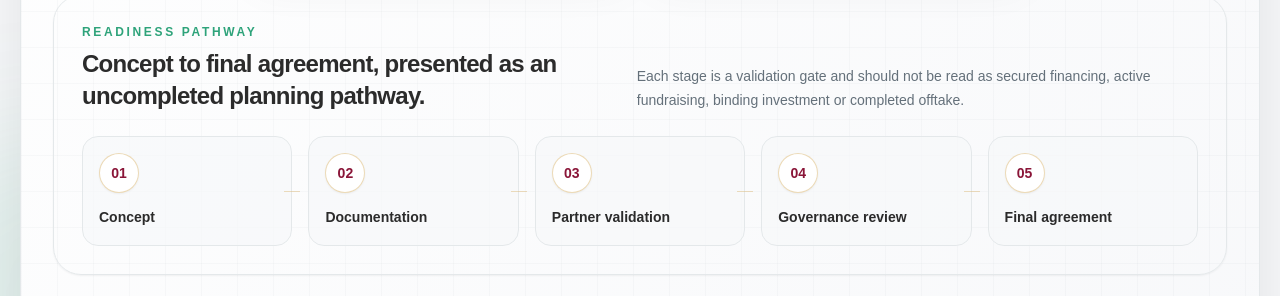
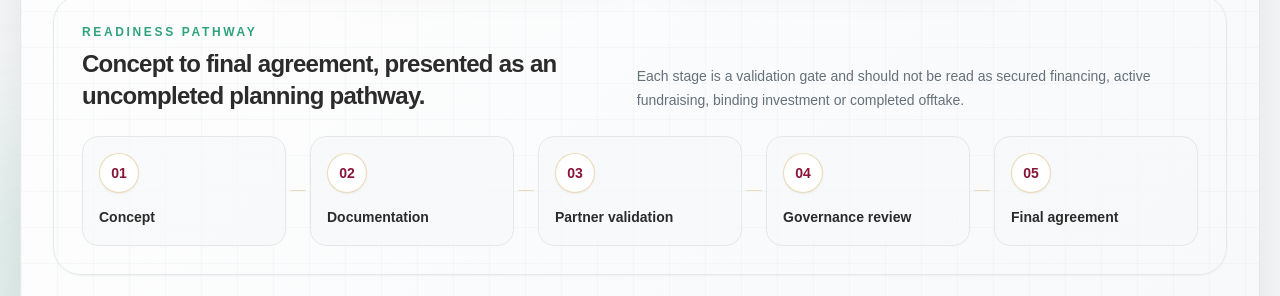
Before and after one commit to anwarlino/pmcs-holdings-website-v2, a Next.js app: page / in a window 1280 px wide. Shown: the part 7480-7776 px from the top of the page. Built offline with nearby package versions, Linux system fonts and the light colour scheme.

Commit message:
Fix capital pathway connectors

```diff
--- a/components/sections/CapitalPartnershipsSection.tsx
+++ b/components/sections/CapitalPartnershipsSection.tsx
@@ -114,21 +114,23 @@ export function CapitalPartnershipsSection({ dictionary }: { dictionary: LocaleC
                 <p className="max-w-xl text-sm leading-6 text-pmcs-muted">{dictionary.capital.pathway.note}</p>
               </div>
 
-              <ol className="mt-6 grid gap-4 lg:grid-cols-5" aria-label={dictionary.capital.pathway.ariaLabel}>
+              <div className="mt-6 grid gap-4 lg:grid-cols-[minmax(0,1fr)_1.5rem_minmax(0,1fr)_1.5rem_minmax(0,1fr)_1.5rem_minmax(0,1fr)_1.5rem_minmax(0,1fr)] lg:items-center lg:gap-0" role="list" aria-label={dictionary.capital.pathway.ariaLabel}>
                 {dictionary.capital.pathway.steps.map((step, index) => (
-                  <li key={step} className="relative min-w-0">
-                    <div className="flex h-full items-center gap-4 rounded-2xl border border-pmcs-line bg-pmcs-light/70 p-4 transition duration-200 hover:border-pmcs-gold/60 hover:bg-white motion-reduce:transition-none lg:flex-col lg:items-start lg:gap-3">
-                      <span className="flex h-10 w-10 shrink-0 items-center justify-center rounded-full border border-pmcs-gold/45 bg-white text-sm font-black text-pmcs-maroon shadow-sm">
-                        {String(index + 1).padStart(2, '0')}
-                      </span>
-                      <span className="text-sm font-black leading-6 text-pmcs-charcoal">{step}</span>
+                  <div key={step} className="contents">
+                    <div className="min-w-0" role="listitem">
+                      <div className="flex h-full items-center gap-4 rounded-2xl border border-pmcs-line bg-pmcs-light/70 p-4 transition duration-200 hover:border-pmcs-gold/60 hover:bg-white motion-reduce:transition-none lg:flex-col lg:items-start lg:gap-3">
+                        <span className="flex h-10 w-10 shrink-0 items-center justify-center rounded-full border border-pmcs-gold/45 bg-white text-sm font-black text-pmcs-maroon shadow-sm">
+                          {String(index + 1).padStart(2, '0')}
+                        </span>
+                        <span className="text-sm font-black leading-6 text-pmcs-charcoal">{step}</span>
+                      </div>
                     </div>
                     {index < dictionary.capital.pathway.steps.length - 1 ? (
-                      <span className="absolute left-9 top-full h-4 w-px bg-pmcs-gold/40 lg:left-auto lg:right-[-0.5rem] lg:top-1/2 lg:h-px lg:w-4 rtl:lg:left-[-0.5rem] rtl:lg:right-auto" aria-hidden="true" />
+                      <span className="hidden h-px w-4 justify-self-center rounded-full bg-pmcs-gold/40 lg:block" aria-hidden="true" />
                     ) : null}
-                  </li>
+                  </div>
                 ))}
-              </ol>
+              </div>
             </div>
 
             <div className="relative mt-7 rounded-[1.5rem] border border-pmcs-gold/35 bg-pmcs-gold/10 px-5 py-4 shadow-sm">
```
